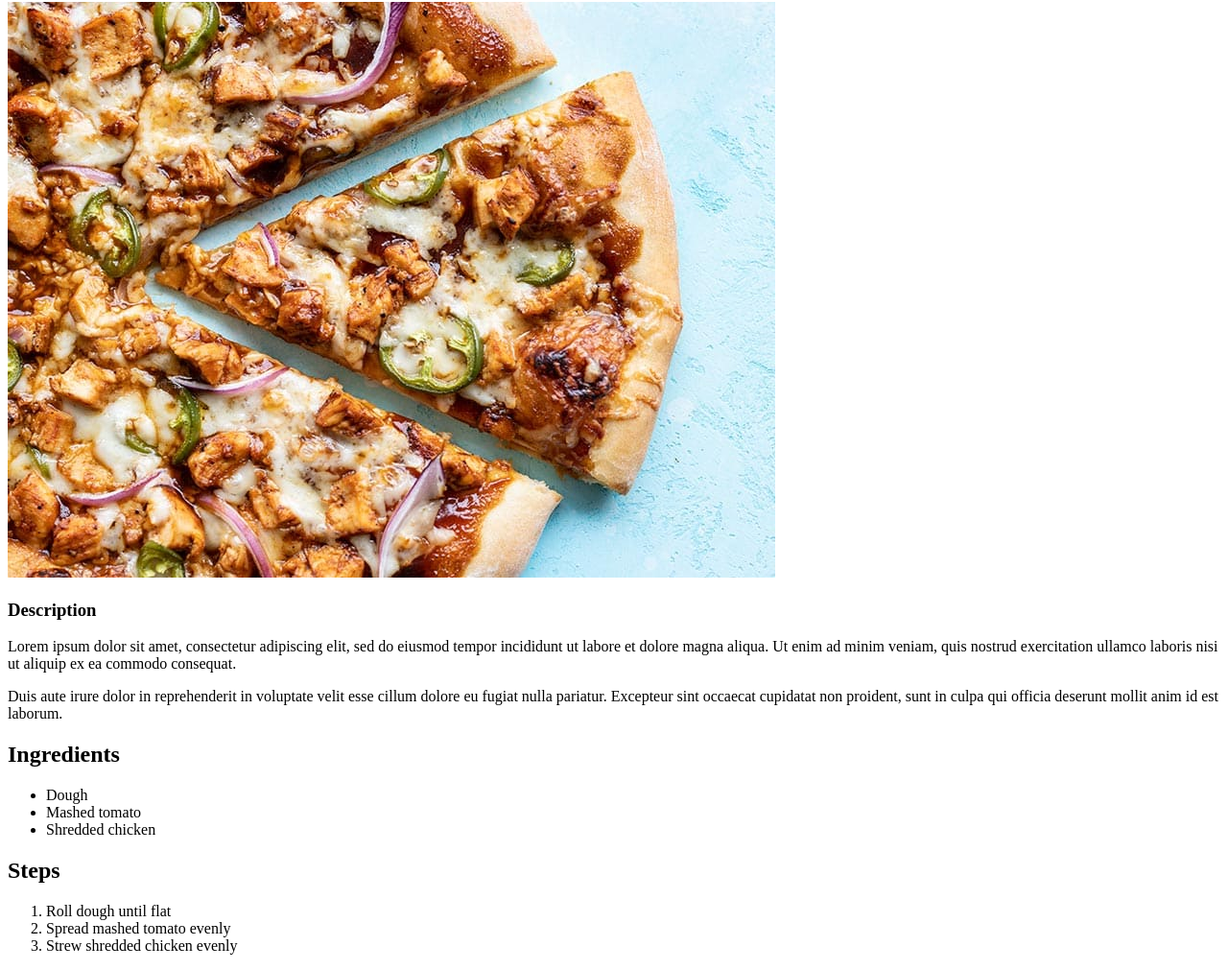
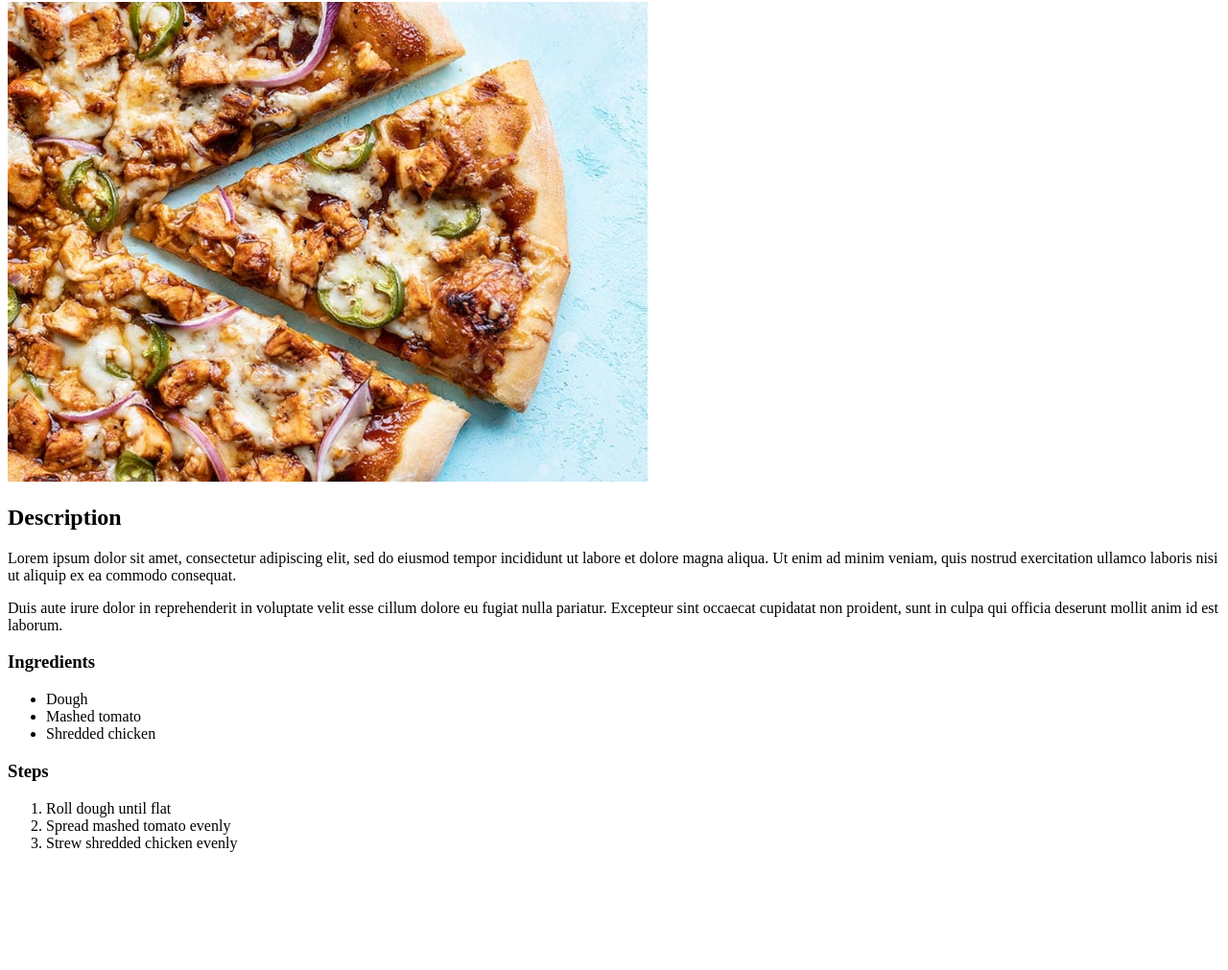
Before and after one commit to postprovincial/odin-recipes, a plain HTML site: page recipes/pizza.html in a window 1280 px wide. Shown: the part 78-1089 px from the top of the page at 96% size. After the commit the page ends 982 px from the top, so only its background shows below. Drawn offline with Linux system fonts and the light colour scheme.

Commit message:
Update first recipe header

```diff
--- a/recipes/pizza.html
+++ b/recipes/pizza.html
@@ -8,15 +8,15 @@
 <body>
     <h1>Pizza</h1>
 
-    <img src="../images/pizza.jpg">
+    <img src="../images/pizza.jpg" height="500">
 
-    <h3>Description</h3>
+    <h2>Description</h2>
 
     <p>Lorem ipsum dolor sit amet, consectetur adipiscing elit, sed do eiusmod tempor incididunt ut labore et dolore magna aliqua. Ut enim ad minim veniam, quis nostrud exercitation ullamco laboris nisi ut aliquip ex ea commodo consequat.</p>
 
     <p>Duis aute irure dolor in reprehenderit in voluptate velit esse cillum dolore eu fugiat nulla pariatur. Excepteur sint occaecat cupidatat non proident, sunt in culpa qui officia deserunt mollit anim id est laborum.</p>
 
-    <h2>Ingredients</h2>
+    <h3>Ingredients</h3>
 
     <ul>
         <li>Dough</li>
@@ -24,7 +24,7 @@
         <li>Shredded chicken</li>
     </ul>
 
-    <h2>Steps</h2>
+    <h3>Steps</h3>
 
     <ol>
         <li>Roll dough until flat</li>
```
